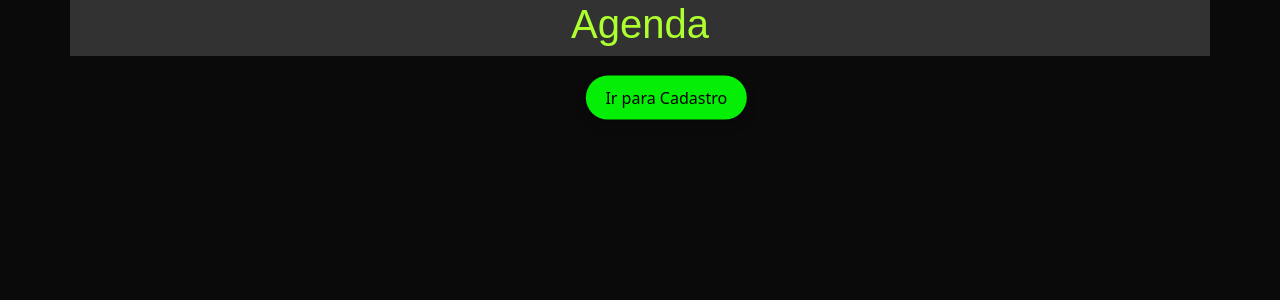
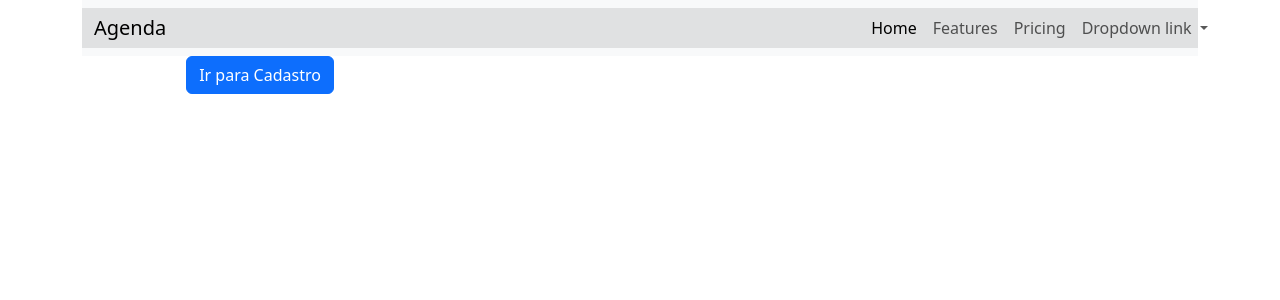
Before and after one commit to PC-Pedro/Comunicacao, a PHP site: page /Comunicacao/index.php?pg=home in a window 1280 px wide. Shown: the top 300 px of the page. Run offline with PHP 8.4, Linux system fonts and the light colour scheme; a stand-in replaces the project's code that opens the database connection; some libraries are stand-ins or nearby versions; some web fonts are replaced.

Commit message:
#main# Implementando navbar na home

```diff
--- a/View/home/index.php
+++ b/View/home/index.php
@@ -8,9 +8,38 @@
 
 <!-- código html aqui -->
 
-    <div class="row text-center bg-danger">
-        <h1>Agenda</h1>
+<nav class="navbar navbar-expand-lg bg-body-tertiary">
+  <div  id="navbar" class="container-fluid">
+    <a class="navbar-brand" href="#">Agenda</a>
+    <button class="navbar-toggler" type="button" data-bs-toggle="collapse" data-bs-target="#navbarNavDropdown" aria-controls="navbarNavDropdown" aria-expanded="false" aria-label="Toggle navigation">
+      <span class="navbar-toggler-icon"></span>
+    </button>
+    <div class="collapse navbar-collapse" id="navbarNavDropdown">
+      <ul class="navbar-nav">
+        <li class="nav-item">
+          <a class="nav-link active" aria-current="page" href="#">Home</a>
+        </li>
+        <li class="nav-item">
+          <a class="nav-link" href="#">Features</a>
+        </li>
+        <li class="nav-item">
+          <a class="nav-link" href="#">Pricing</a>
+        </li>
+        <li class="nav-item dropdown">
+          <a class="nav-link dropdown-toggle" href="#" role="button" data-bs-toggle="dropdown" aria-expanded="false">
+            Dropdown link
+          </a>
+          <ul class="dropdown-menu">
+            <li><a class="dropdown-item" href="#">Action</a></li>
+            <li><a class="dropdown-item" href="#">Another action</a></li>
+            <li><a class="dropdown-item" href="#">Something else here</a></li>
+          </ul>
+        </li>
+      </ul>
     </div>
+  </div>
+</nav>
+
     <div class="row text-center justyfi-aling-center">
         <div class="col-1"></div>
         <div class="col-2">
@@ -28,48 +57,23 @@
 <!-- codigo css customizado aqui -->
  <style>
 
-    body{
-        background-color: rgb(10, 10, 10);
-    }
-    @font-face {
-    font-family: 'Signika';
-    src: url('../fontes/Signika/Signika-VariableFont_GRAD\,wght.ttf');
-}
+    div#navbar{
 
-h1{
-    font-family: 'Signika', sans-serif;
-    color: greenyellow;
-
-}
-
-    .bg-danger {
-
-        background-color: rgb(50, 50, 50) !important;
+        background-color: rgba(10, 10, 10, 0.1);
     }
 
-    input[type=submit] {
-    padding: 10px 20px;
-    font-size: 16px;
-    background-color: rgb(5, 238, 5);
-    color: #000000;
-    border: none;
-    float: center;
-    border-radius: 30px;
-    cursor: pointer;
-    text-decoration: none;
-    box-shadow: 0 6px 12px rgba(0, 0, 0, 0.2);
-    transition: backgroud 0.3s, box-shadow 0.3s, transform 0.3s;
-    position: absolute;
-    top: 10%;
-    left: 47%;
-    transform: translate(-10%, -10%);
-}
+    div#navbarNavDropdown{
 
-input[type=submit]:hover {
-    background-color: rgb(102, 204, 102);
-    box-shadow: 0 6px 12px rgba(0, 0, 0, 0.2);
-    transform: scale(1.05);
-}
+        position: absolute;
+        left: 70%;
+    }
+/*
+    body{
+
+        background-color: rgb(50, 50, 50);
+    }
+*/
+
  </style>
 <!-- ./codigo css aqui -->
 
```
